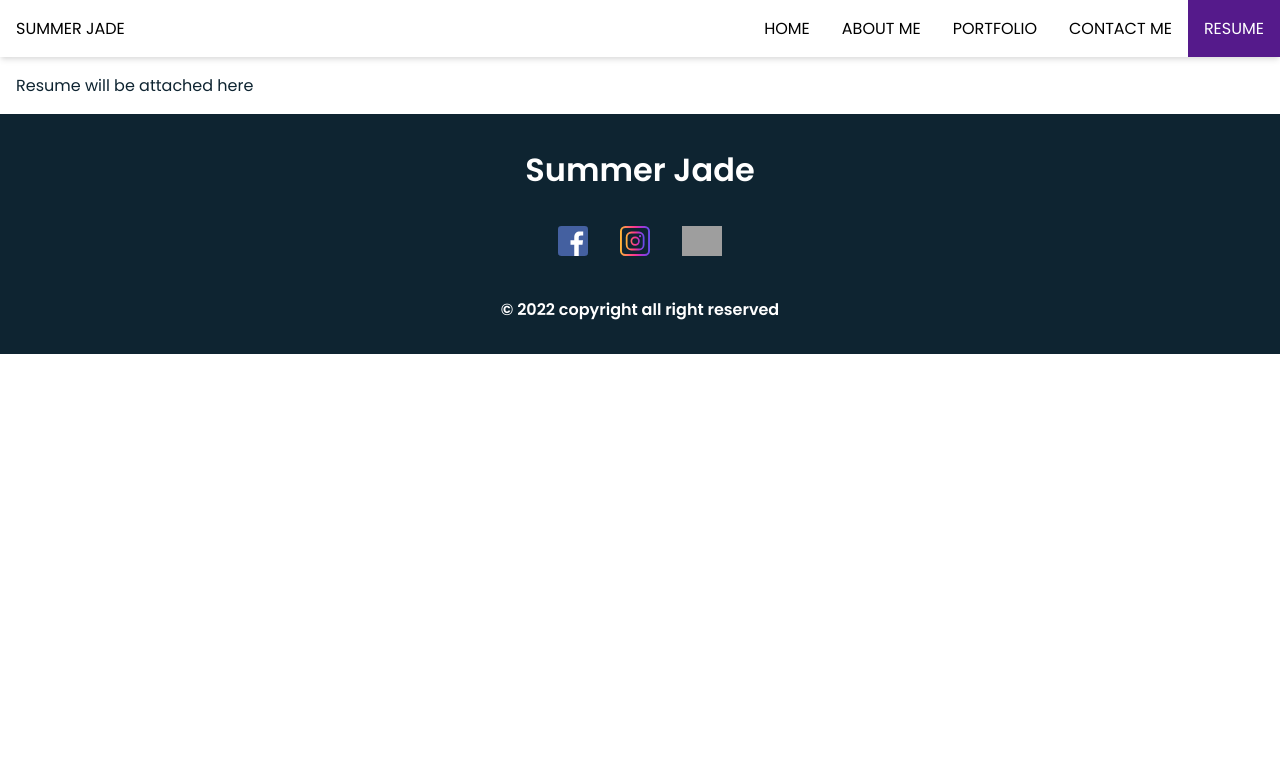
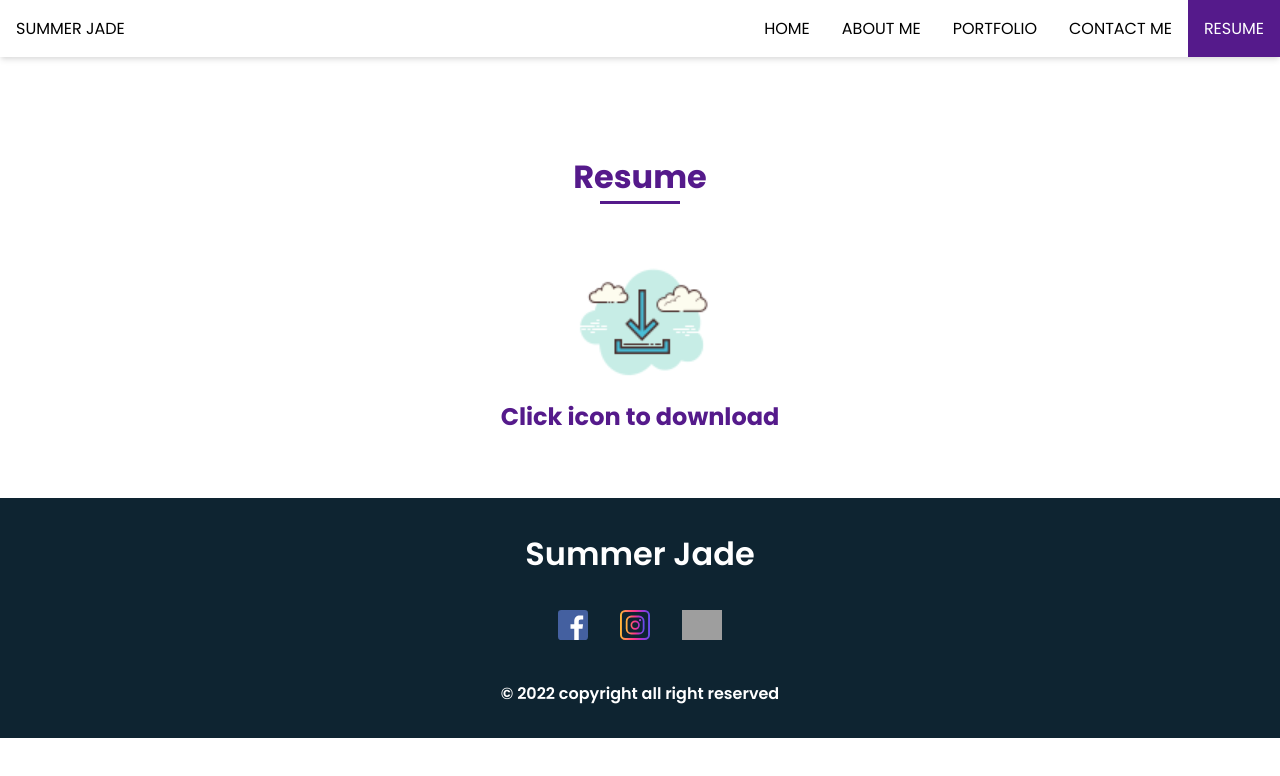
Before and after one commit to Summerjay0401/my-portfolio-react, a React (Create React App) app: page /#/resume in a window 1280 px wide. Shown: the top 776 px of the page. Built offline with nearby package versions, Linux system fonts and the light colour scheme; grey boxes are pictures that could not be loaded.

Commit message:
done done

```diff
--- a/src/App.css
+++ b/src/App.css
@@ -124,6 +124,10 @@ img {
     box-shadow: 0 1px 4px rgba(146,161,176,.15);
 }
 
+.container {
+    row-gap: 2rem;
+}
+
 /* ------------------------------- MEDIA QUERIES -------------------------------- */
 
 @media screen and (min-width: 768px) {
--- a/src/App.js
+++ b/src/App.js
@@ -3,7 +3,7 @@ import Home from './components/Home/Home'
 import About from "./components/About/About"
 import Contact from "./components/Contact/Contact"
 import Portfolio from "./components/Portfolio/Portfolio"
-import Resume from "./components/Resume"
+import Resume from "./components/Resume/Resume"
 import Footer from "./components/Footer/Footer"
 
 import './App.css';
@@ -11,7 +11,7 @@ import Navbar from "./components/Navbar/Navbar"
 
 function App() {
   return (
-    <div className="App">
+    <div className="app">
       <Navbar/>
       <div className="main">
         {/* this defines all the routes */}
--- a/src/components/Contact/Contact.css
+++ b/src/components/Contact/Contact.css
@@ -18,4 +18,5 @@
     font-size: var(--normal-font-size);
     cursor: pointer;
     margin-left: auto;
+    padding: 15px
 }
--- a/src/components/Contact/Contact.jsx
+++ b/src/components/Contact/Contact.jsx
@@ -32,7 +32,7 @@ const Contact = () => {
                 <form action="" className="contact_form">
                     <input type="text" placeholder="Name" value={name} onChange={e => setName(e.target.value)} className="contact_input"/>
                     <input type="mail" placeholder="Email" value={email} onChange={e => setEmail(e.target.value)} className="contact_input"/>
-                    <textarea name="" id="" cols="0" rows="10" value={message} onChange={e => setMessage(e.target.value)} className="contact_input"></textarea>
+                    <textarea name="" id="" cols="0" rows="10" placeholder="Message" value={message} onChange={e => setMessage(e.target.value)} className="contact_input"></textarea>
                     <input type="button" value="Enter" onClick={handleSubmit} className="contact_button button"/>
                     <div className={errors.length > 0 ? 'visible' : ''}>
                       <ul>
--- a/src/components/Footer/Footer.jsx
+++ b/src/components/Footer/Footer.jsx
@@ -5,8 +5,6 @@ import twitterpic from '../../assets/images/svg/twitter-icon.svg'
 import igpic from '../../assets/images/svg/instragram-icon.svg'
 const Footer = () => {
   return (
-      <div>
-          {/* <!-- FOOTER --> */}
     <footer className="footer">
         <p className="footer_title">Summer Jade</p>
         <div className="footer_social">
@@ -22,8 +20,6 @@ const Footer = () => {
         </div>
         <p>&#169; 2022 copyright all right reserved</p>
     </footer>
-
-    </div>
   )
 }
 
--- a/src/components/Resume.jsx
+++ /dev/null
@@ -1,9 +0,0 @@
-import React from 'react'
-
-const Resume = () => {
-  return (
-    <div>Resume will be attached here</div>
-  )
-}
-
-export default Resume
--- /dev/null
+++ b/src/components/Resume/Index.js
@@ -0,0 +1,3 @@
+import Resume from "./Resume";
+
+export default Resume;
--- /dev/null
+++ b/src/components/Resume/Resume.css
@@ -0,0 +1,11 @@
+.download-resume {
+    display: flex;
+    justify-content: center;
+    height: 150px;
+}
+
+.resume-tag {
+    display: flex;
+    justify-content: center;
+    color: var(--first-color);
+}
--- /dev/null
+++ b/src/components/Resume/Resume.jsx
@@ -0,0 +1,22 @@
+import React from 'react'
+import downloadIcon from '../../assets/images/svg/download.png'
+import './Resume.css'
+
+
+const Resume = () => {
+  return (
+    <div>
+      <section className='resume section'>
+
+        <h2 className="section-title">Resume</h2>
+
+        <a href="https://docs.google.com/document/d/1TXonoiaL8GoEbxsqlOz3uYYYyDOWGi-U/edit?usp=sharing&ouid=103936615288878303257&rtpof=true&sd=true" className="download-resume">
+          <img src={downloadIcon} alt="" />
+        </a>
+        <h2 className='resume-tag'>Click icon to download</h2>
+      </section>
+    </div>
+  )
+}
+
+export default Resume
```
Also changed, not shown: src/assets/images/svg/download.png (added).
